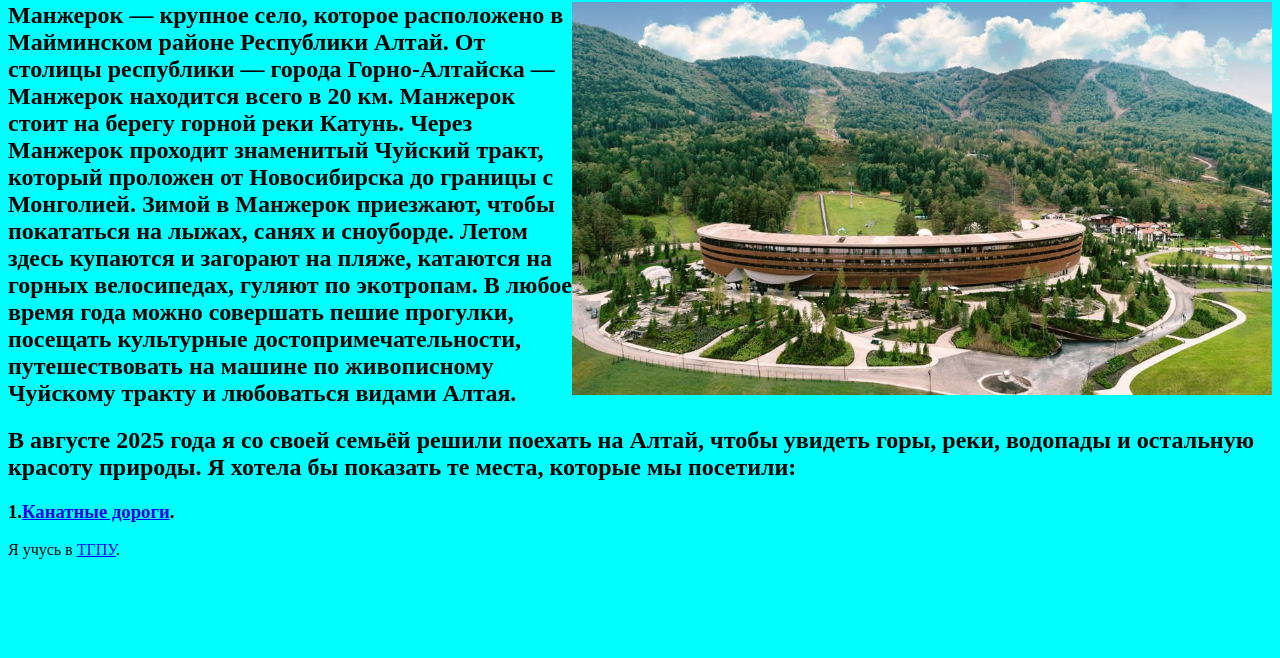
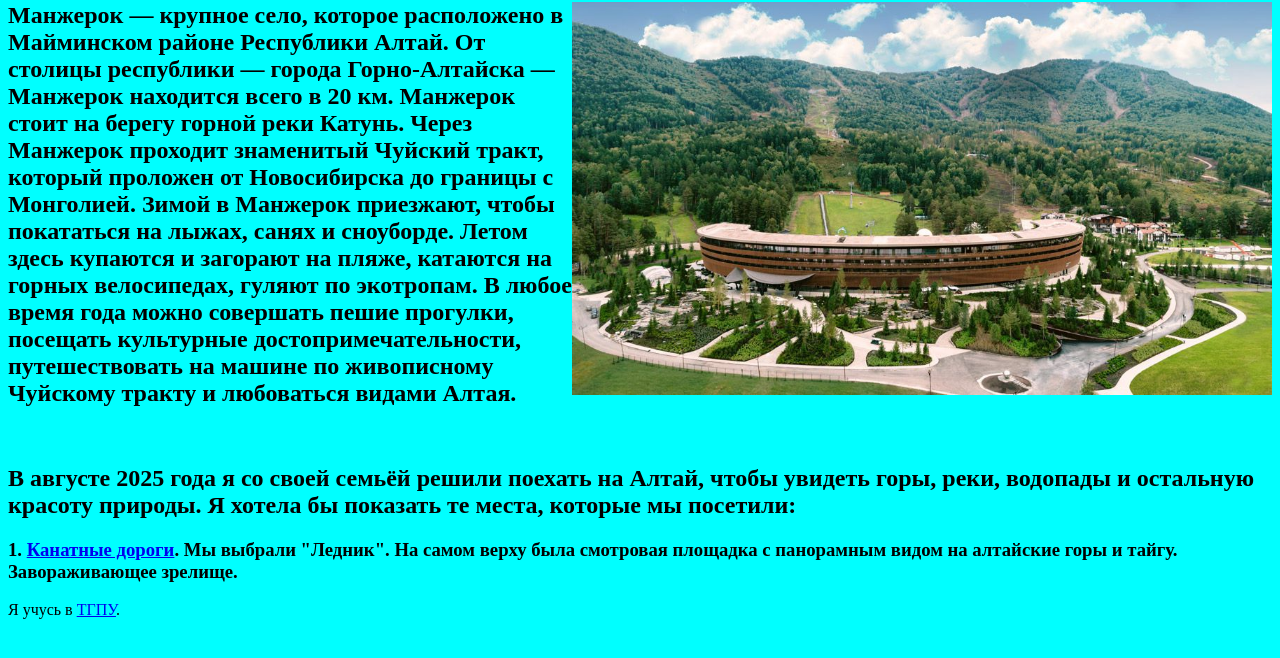
Before and after one commit to katya0k12/katya0k12.github.io, a plain HTML site: page index.html in a window 1280 px wide. Shown: the part 78-736 px from the top of the page. Drawn offline with Linux system fonts and the light colour scheme.

Commit message:
Добавление текста

```diff
--- a/index.html
+++ b/index.html
@@ -8,8 +8,9 @@
     <body>
         <h1>Моё путешествие на Алтай с семьей: Манжерок</h1>
         <img src="manjerok.jpg" align="right" width="700"> <h2>Манжерок — крупное село, которое расположено в Майминском районе Республики Алтай. От столицы республики — города Горно-Алтайска — Манжерок находится всего в 20 км. Манжерок стоит на берегу горной реки Катунь. Через Манжерок проходит знаменитый Чуйский тракт, который проложен от Новосибирска до границы с Монголией. Зимой в Манжерок приезжают, чтобы покататься на лыжах, санях и сноуборде. Летом здесь купаются и загорают на пляже, катаются на горных велосипедах, гуляют по экотропам. В любое время года можно совершать пешие прогулки, посещать культурные достопримечательности, путешествовать на машине по живописному Чуйскому тракту и любоваться видами Алтая.</h2>
+        <img {display: block; margin-bottom: 20px;}
         <p><h2>В августе 2025 года я со своей семьёй решили поехать на Алтай, чтобы увидеть горы, реки, водопады и остальную красоту природы. Я хотела бы показать те места, которые мы посетили:</h2></p>
-        <p><h3>1.<a href="https://манжерок.рф/mountains/cableways">Канатные дороги</a>.</h3></p>
+        <p><h3>1. <a href="https://манжерок.рф/mountains/cableways">Канатные дороги</a>. Мы выбрали "Ледник". На самом верху была смотровая площадка с панорамным видом на алтайские горы и тайгу. Завораживающее зрелище.</h3></p>
         <p>Я учусь в <a href="https://tspu.ru">ТГПУ</a>.</p>
     </body>
 </html>
```
